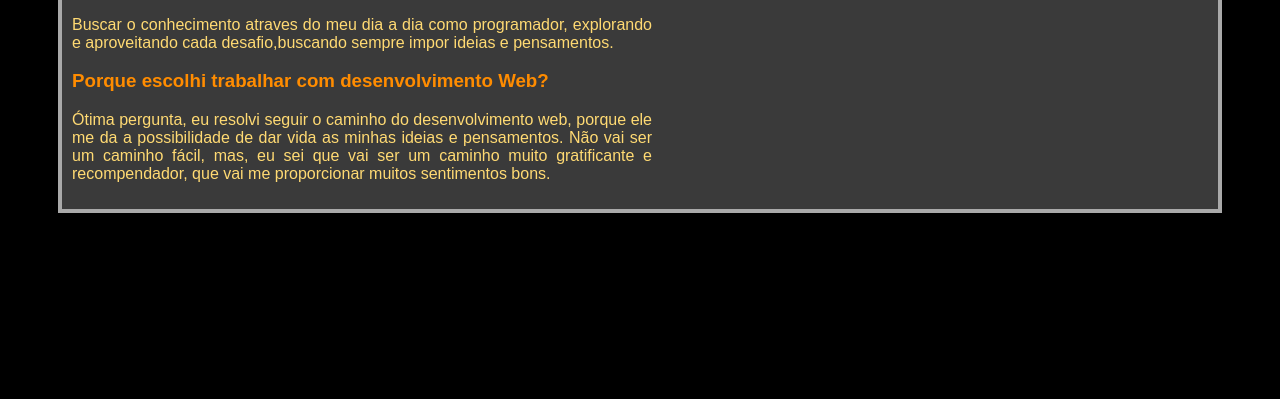
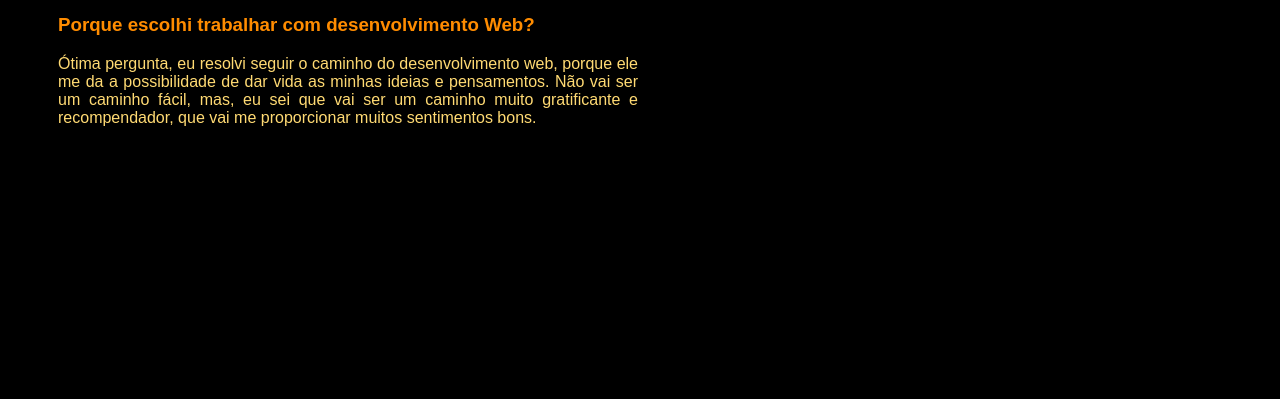
Before and after one commit to CaiqueMoreira/Apresenta-o, a plain HTML site: page index.html in a window 1280 px wide. Shown: the part 401-800 px from the top of the page. Drawn offline with Linux system fonts and the light colour scheme.

Commit message:
Update Externo.css

```diff
--- a/Externo.css
+++ b/Externo.css
@@ -5,12 +5,8 @@ body {
 height: 600px;
 }
 
-.espaco {
-    margin-top: 50px;
-    border: 4px solid darkgray;
-    background-color: rgba(255, 255, 255, 0.226);
-    padding: 10px;
-}
+
+
 
 header {
     text-align: center;
```
